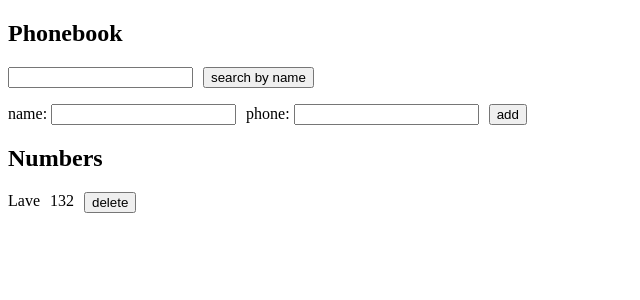
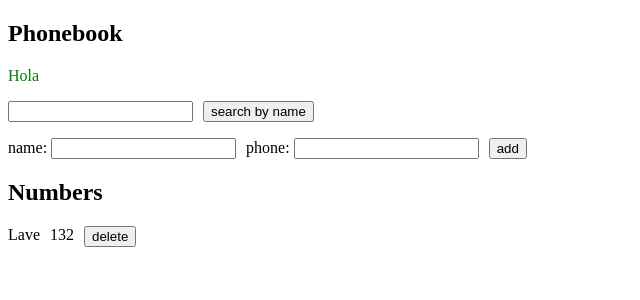
Before and after one commit to irastorzatobias/fso, a React (Create React App) app in the folder part2/phonebook/: page / in a window 1280 px wide. Shown: the top 300 px of the page, without its empty margins (0-640 px from the left). Built offline with nearby package versions, Linux system fonts and the light colour scheme; data requests are answered from the project's data file.

Commit message:
16 dec: 2.19 started

```diff
--- a/part2/phonebook/src/App.js
+++ b/part2/phonebook/src/App.js
@@ -8,6 +8,7 @@ import {
   deletePerson,
   updatePerson,
 } from "./helpers";
+import Notification from "./components/Notification/Notification";
 
 const App = () => {
   const [persons, setPersons] = useState([]);
@@ -98,6 +99,7 @@ const App = () => {
   return (
     <div>
       <h2>Phonebook</h2>
+      <Notification message={'Hola'} notificationType={'success'}/>
       <Filter handleFilter={handleFilter} />
       <PersonForm
         handleNameChange={handleNameChange}
--- /dev/null
+++ b/part2/phonebook/src/components/Notification/Notification.jsx
@@ -0,0 +1,13 @@
+const Notification = ({ message, notificationType }) => {
+  if (message === null) {
+    return null;
+  }
+
+  if (notificationType === "success") {
+    return <p className="success">{message}</p>;
+  }
+
+  return <div className="error">{message}</div>;
+};
+
+export default Notification;
--- /dev/null
+++ b/part2/phonebook/src/index.css
@@ -0,0 +1,8 @@
+.success {
+    color: green;
+
+}
+
+.error {
+    color: red;
+}
--- a/part2/phonebook/src/index.js
+++ b/part2/phonebook/src/index.js
@@ -1,6 +1,7 @@
 import React from 'react';
 import ReactDOM from 'react-dom/client';
 import App from './App';
+import './index.css'
 
 const root = ReactDOM.createRoot(document.getElementById('root'));
 root.render(
```
